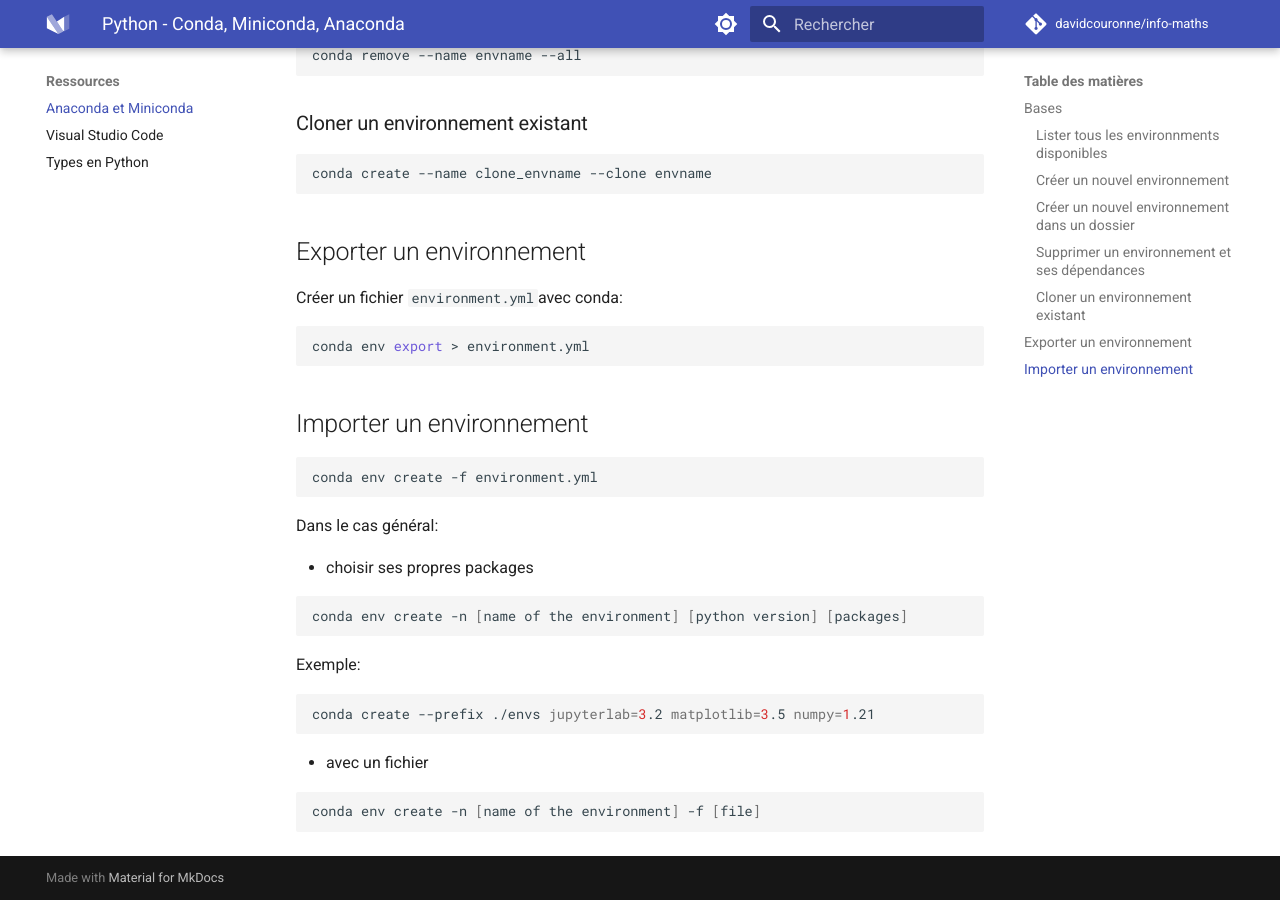
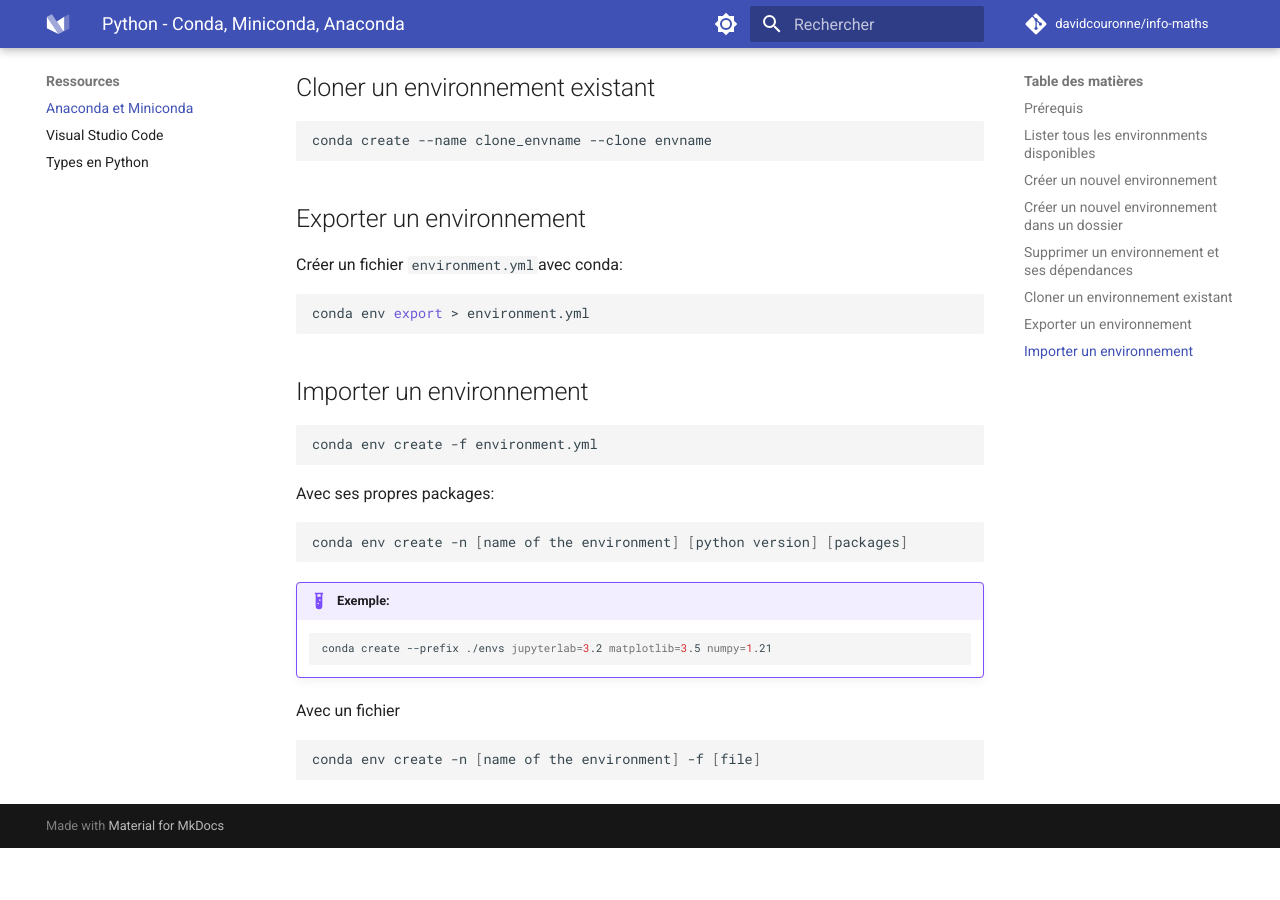
Before and after one commit to infocornouaille/info-maths, an MkDocs documentation site: the page built from docs/ressources/conda.md, in a window 1280 px wide and 900 px high, scrolled down 1160 px. Built offline with MkDocs 1.6.1 and Material for MkDocs 9.7.7, drawn with Linux system fonts in a browser that asks for light colours; comment, search, counter and statistics services are not loaded; after the commit the page ends 2008 px from its top, so only the background shows below that; some of the changed text lies outside the part shown.

Commit message:
Update conda.md

````diff
--- a/docs/ressources/conda.md
+++ b/docs/ressources/conda.md
@@ -5,26 +5,21 @@
 
 Documentation de référence: [https://docs.conda.io/projects/conda/en/latest/user-guide/tasks/manage-environments.html#](https://docs.conda.io/projects/conda/en/latest/user-guide/tasks/manage-environments.html#)
 
-## Bases
+## Prérequis
 
 On suppose ici que Anaconda ou Miniconda est installé.
 
 - [Anaconda](https://www.anaconda.com/products/distribution)
 - [Miniconda](https://docs.conda.io/en/latest/miniconda.html)
 
-### Lister tous les environnments disponibles
-
-```bash
-conda info --envs
-```
-
-ou
+## Lister tous les environnments disponibles
 
 ```bash
 conda env list
 ```
 
-### Créer un nouvel environnement
+
+## Créer un nouvel environnement
 
 ```bash
 conda create --name envname
@@ -36,7 +31,7 @@
 conda activate envname
 ```
 
-### Créer un nouvel environnement dans un dossier
+## Créer un nouvel environnement dans un dossier
 
 ```bash
 conda create --prefix ./envname
@@ -48,13 +43,13 @@
 conda activate ./envname
 ```
 
-### Supprimer un environnement et ses dépendances
+## Supprimer un environnement et ses dépendances
 
 ```bash
 conda remove --name envname --all
 ```
 
-### Cloner un environnement existant
+## Cloner un environnement existant
 
 ```bash
 conda create --name clone_envname --clone envname
@@ -74,21 +69,19 @@
 conda env create -f environment.yml
 ```
 
-Dans le cas général:
-
-- choisir ses propres packages
+Avec ses propres packages:
 
 ```bash
 conda env create -n [name of the environment] [python version] [packages]
 ```
 
-Exemple:
+!!!example "Exemple:"
 
-```bash
-conda create --prefix ./envs jupyterlab=3.2 matplotlib=3.5 numpy=1.21
-```
+    ```bash
+    conda create --prefix ./envs jupyterlab=3.2 matplotlib=3.5 numpy=1.21
+    ```
 
-- avec un fichier
+Avec un fichier
 
 ```bash
 conda env create -n [name of the environment] -f [file]
````
